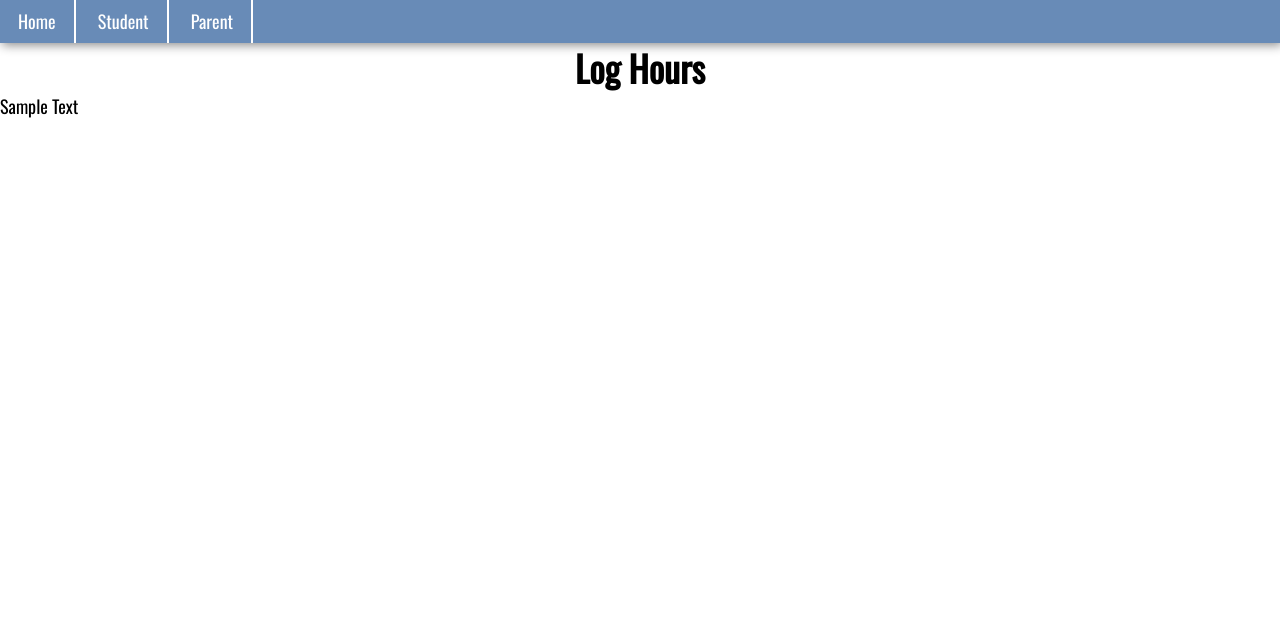
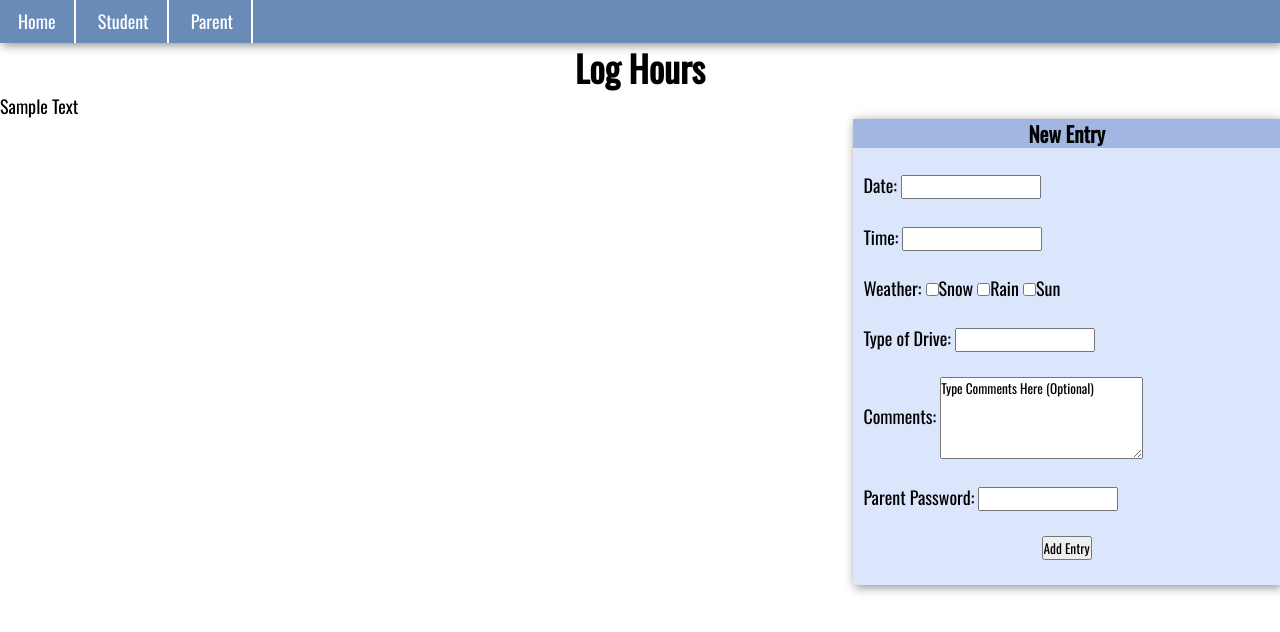
Before and after one commit to MidnaTheTwilightPrincess/ComputerPrototype, a plain HTML site: page hours.html in a window 1280 px wide. Drawn offline with nearby package versions, Linux system fonts and the light colour scheme.

Commit message:
Log Hours

```diff
--- a/hours.html
+++ b/hours.html
@@ -2,7 +2,7 @@
 
 <head>
     <title>Log hours</title>
-    <link rel="shortcut icon" href="car.ico"/>
+    <link rel="shortcut icon" href="car.ico" />
     <link href="style.css" rel="stylesheet">
     <link href="https://fonts.googleapis.com/css?family=Oswald" rel="stylesheet">
 </head>
@@ -33,6 +33,20 @@
     <div class="content">
         <p>Sample Text</p>
     </div>
+    <div class="loghours">
+        <h3>New Entry</h3>
+        <div class="hourcontent">
+            <div>
+                <br>
+                <label>Date: </label> <input type="text"><br><br>
+                <label>Time: </label> <input type="text"><br><br>
+                <label>Weather: </label> <input type="checkbox">Snow <input type="checkbox">Rain <input type="checkbox">Sun <br><br>
+                <label>Type of Drive: </label> <input type="text"><br><br>
+                <label>Comments: <textarea rows="4" cols="30">Type Comments Here (Optional) </textarea></label><br><br>
+                <label>Parent Password: </label> <input type="text"><br><br>
+                <div class="addbutton"><input type="submit" value="Add Entry"></div><br>
+            </div>
+        </div>
 </body>
 
 </html>
--- a/style.css
+++ b/style.css
@@ -20,10 +20,11 @@
     z-index: 0;
     transition: all 0.3s ease-in-out 0s, visibility 0s linear 0.3s, z-index 0s linear 0.01s;
 }
+
 .sub-menu li {
-      border-bottom: solid 1px white;
+    border-bottom: solid 1px white;
+}
 
-}
 .sub-menu-parent:hover .sub-menu {
     visibility: visible;
     /* shows sub-menu */
@@ -31,7 +32,7 @@
     z-index: 1;
     transform: translateY(0%);
     transition-delay: 0s, 0s, 0.3s;
-      box-shadow: 2px 2px 10px #888888;
+    box-shadow: 2px 2px 10px #888888;
     /* this removes the transition delay so the menu will be visible while the other styles transition */
 }
 
@@ -39,19 +40,19 @@
 /* presentational */
 
 body {
-
     font: 18px/1.4 sans-serif;
     background-color: #ffffff;
 }
-nav{
-  box-shadow: 2px 2px 10px #888888;
+
+nav {
+    box-shadow: 2px 2px 10px #888888;
 }
+
 nav a {
     color: white;
     display: block;
     padding: 0.5em 1em;
     text-decoration: none;
-
 }
 
 nav a:hover {
@@ -81,12 +82,35 @@ nav>ul>li:first-child {
 .sub-menu {
     background: #35629B;
 }
-.content{
-background-color:white;
+
+.content {
+    background-color: white;
+}
+
+h1 {
+    text-align: center;
+}
+
+.loghours {
+    box-shadow: 2px 2px 10px #888888;
+      background-color: #A1B7E1;
+    float:right;
+    width: 33.33%;
+    text-align:center;
+}
+.loghours .hourcontent{
+  background-color: #DBE6FC;
+  text-align:left;
+}
+.loghours .hourcontent label {
+  margin-left: 10px;
+}
+label textarea{
+ vertical-align: middle;
+}
+.addbutton{
+text-align:center;
+}
 
 
-}
-h1{
-  text-align: center;
-}
 /*Stole some stuff from https://codepen.io/shshaw/*/
```
Also changed, not shown: index.html (+1 -0 lines). Lines whose indentation alone changed are shown as unchanged.
